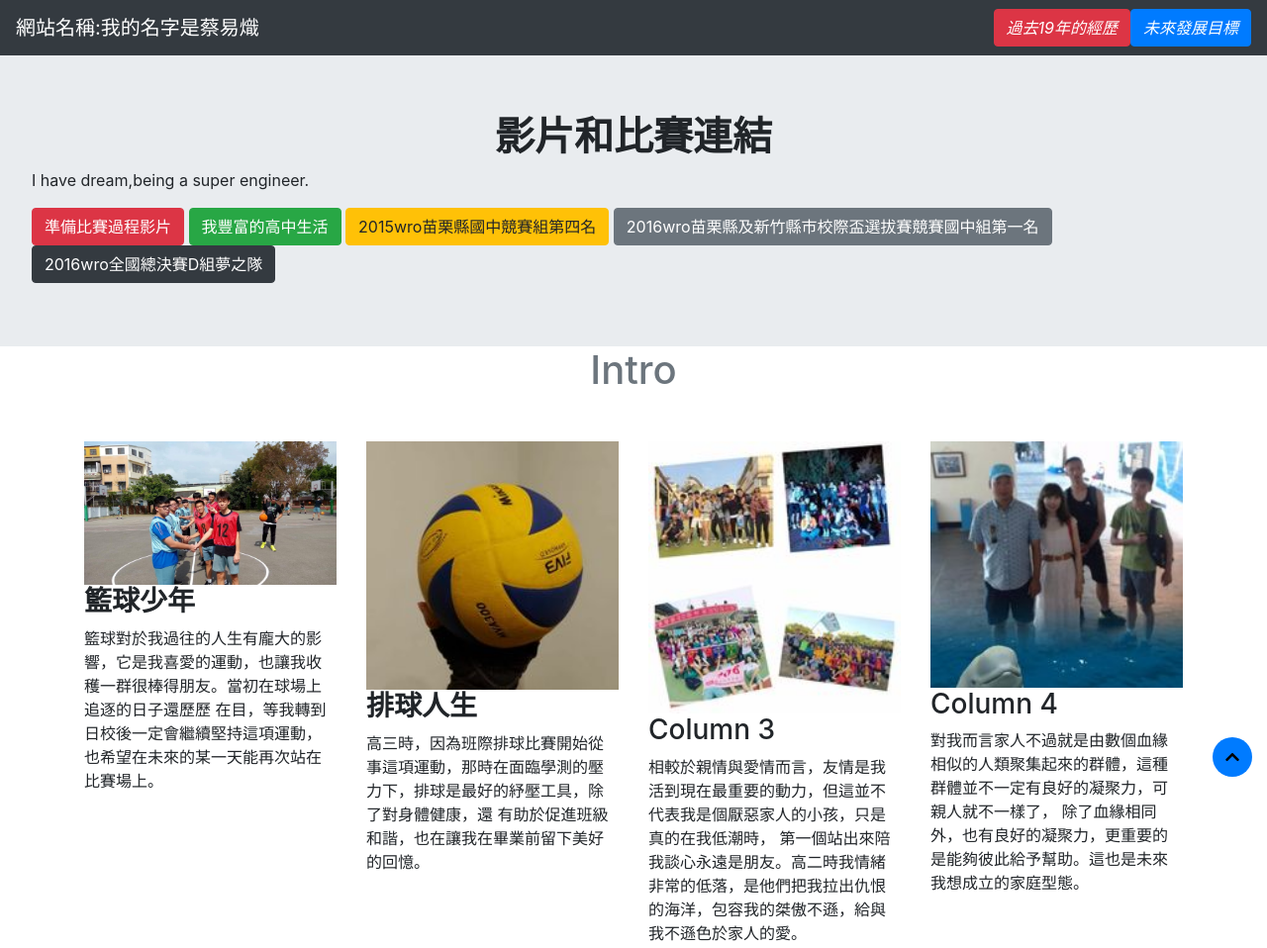
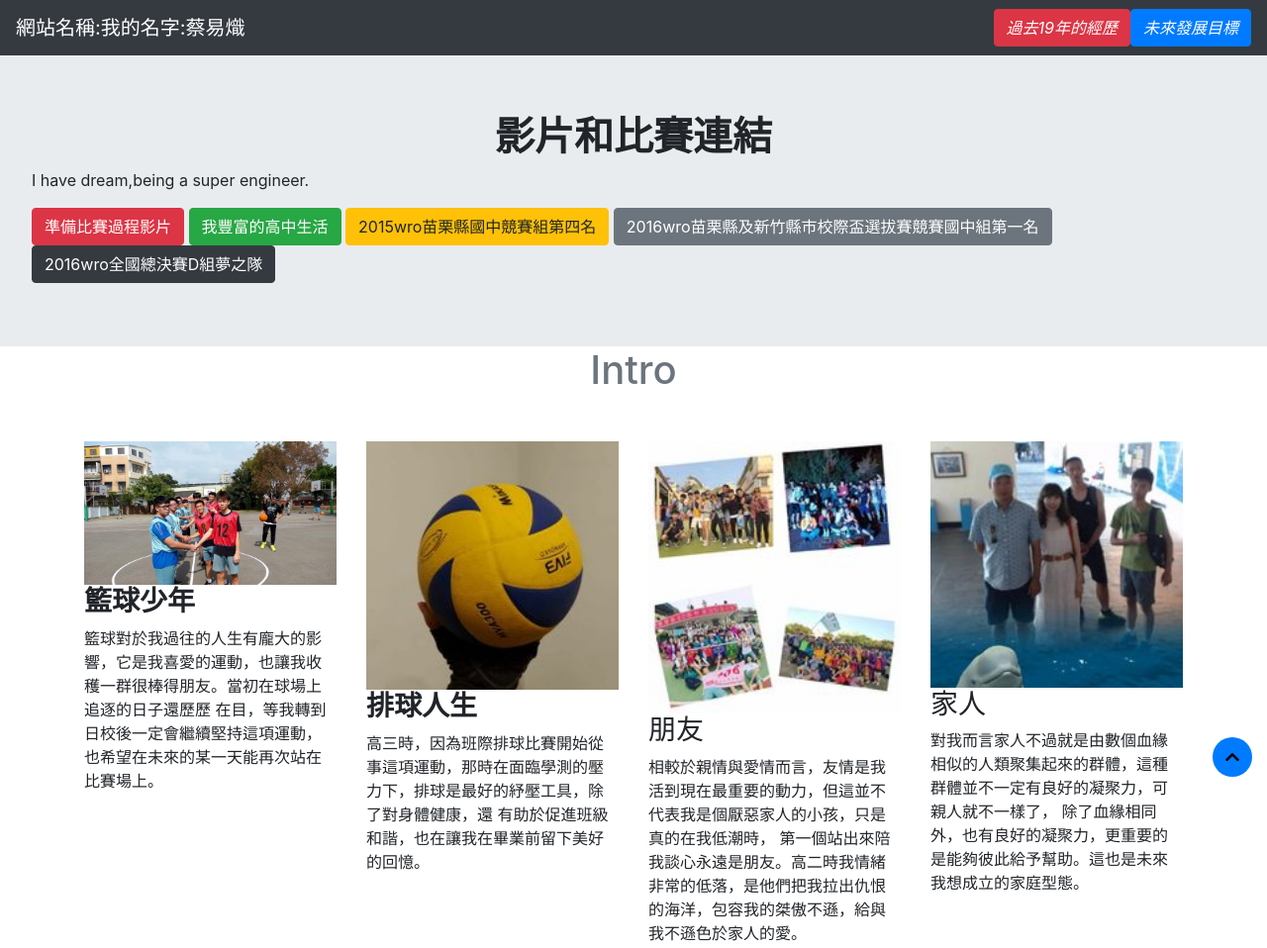
Before and after one commit to negrotsaitsai/works, a plain HTML site: page index.html in a window 1280 px wide. Shown: the top 958 px of the page at 99% size. Drawn offline with nearby package versions, Linux system fonts and the light colour scheme.

Commit message:
文字修改

```diff
--- a/index.html
+++ b/index.html
@@ -9,15 +9,11 @@
     </style>
     <meta charset="UTF-8">
     <meta name="viewport" content="width=device-width, initial-scale=1.0">
-    <title>轉學考書審</title>
+    <title>蔡易熾</title>
     <link rel="icon shortcut" href="./img/favicon.ico">
-    <!-- Bootstrap官方網站 https://getbootstrap.com/ -->
-    <!-- TODO: 連結Bootstrap.min.css -->
     <link rel="stylesheet" href="https://cdn.jsdelivr.net/npm/bootstrap@4.6.0/dist/css/bootstrap.min.css"
         integrity="sha384-B0vP5xmATw1+K9KRQjQERJvTumQW0nPEzvF6L/Z6nronJ3oUOFUFpCjEUQouq2+l" crossorigin="anonymous">
-    <!-- 連結fontawesome -->
     <link rel="stylesheet" href="https://cdnjs.cloudflare.com/ajax/libs/font-awesome/5.15.2/css/all.min.css">
-    <!-- 使用style.css -->
     <link rel="stylesheet" href="./css/style.css">
 
     <style>
@@ -37,10 +33,8 @@
 </head>
 
 <body>
-    <!-- 導覽列 -->
-    <!-- b4-元件名稱-default -->
     <nav class="navbar navbar-expand-sm navbar-dark bg-dark fixed-top">
-        <a class="navbar-brand" href="#">網站名稱:我的名字是蔡易熾</a>
+        <a class="navbar-brand" href="#">網站名稱:我的名字:蔡易熾</a>
         <button class="navbar-toggler d-lg-none" type="button" data-toggle="collapse" data-target="#collapsibleNavId"
             aria-controls="collapsibleNavId" aria-expanded="false" aria-label="Toggle navigation">
             <span class="navbar-toggler-icon"></span>
@@ -48,21 +42,16 @@
         <div class="collapse navbar-collapse" id="collapsibleNavId">
             <ul class="navbar-nav ml-auto">
                 <li class="nav-item">
-                    <!-- em+tab(把字體變斜體文字) -->
                     <a class="btn btn-danger" href="#section1"><em>過去19年的經歷</em></a>
                 </li>
                 <li class="nav-item">
-                    <!-- i+tab(把字體變斜體文字) -->
                     <a class="btn btn-primary" href="#section2"><i>未來發展目標</i></a>
                 </li>
             </ul>
         </div>
     </nav>
-    <!-- 導覽列end -->
-    <!-- header -->
     <header id="header" class="jumbotron">
         <div class="">
-            <!-- b+tab(粗體字) -->
             <h1><b>影片和比賽連結</b></h1>
             <p>I have dream,being a super engineer.</p>
 
@@ -80,23 +69,16 @@
         </div>
 
     </header>
-    <!-- header end -->
-    <!-- section1 -->
     <section id="section1" class="">
         <h1 class="section-title text-center text-secondary mb-5">Intro</h1>
         <div class="container">
-            <!-- TODO: 透過 row與col的網格排版 -->
-            <!-- row -->
             <div class="row">
-                <!-- column -->
                 <div class="col-md-3 col-sm-6 col-6">
                     <img src="./img/image1.jpg" class="w-100">
                     <h3> <b>籃球少年</b></h3>
                     <p>籃球對於我過往的人生有龐大的影響，它是我喜愛的運動，也讓我收穫一群很棒得朋友。當初在球場上追逐的日子還歷歷
                         在目，等我轉到日校後一定會繼續堅持這項運動，也希望在未來的某一天能再次站在比賽場上。</p>
                 </div>
-                <!-- column end -->
-                <!-- column -->
                 <div class="col-md-3 col-sm-6 col-6">
                     <img src="./img/image2.jpg" class="w-100">
                     <h3><b>排球人生</b></h3>
@@ -104,27 +86,21 @@
                         有助於促進班級和諧，也在讓我在畢業前留下美好的回憶。
                     </p>
                 </div>
-                <!-- column end -->
-                <!-- column -->
                 <div class="col-md-3 col-sm-6 col-6">
                     <img src="./img/image3.jpg" class="w-100">
-                    <h3>Column 3</h3>
+                    <h3>朋友</h3>
                     <p>相較於親情與愛情而言，友情是我活到現在最重要的動力，但這並不代表我是個厭惡家人的小孩，只是真的在我低潮時，
                         第一個站出來陪我談心永遠是朋友。高二時我情緒非常的低落，是他們把我拉出仇恨的海洋，包容我的桀傲不遜，給與
                         我不遜色於家人的愛。
                     </p>
                 </div>
-                <!-- column end -->
-                <!-- column -->
                 <div class="col-md-3 col-sm-6 col-6">
                     <img src="./img/image4.jpg" class="w-100">
-                    <h3>Column 4</h3>
+                    <h3>家人</h3>
                     <p>對我而言家人不過就是由數個血緣相似的人類聚集起來的群體，這種群體並不一定有良好的凝聚力，可親人就不一樣了，
                         除了血緣相同外，也有良好的凝聚力，更重要的是能夠彼此給予幫助。這也是未來我想成立的家庭型態。
                     </p>
                 </div>
-                <!-- column end -->
-                <!-- column -->
                 <div class="col-md-12 col-sm-6">
                     <img src="./img/image5.png" class="w-100">
                     <p><a href="https://www.google.com/url?sa=i&url=https%3A%2F%2Fwww.lanrentuku.com%2Fsucai%2F53696.html&psig=AOvVaw2Xbvr8ZXpKFwxYPwBmxCy6&ust=1615533338136000&source=images&cd=vfe&ved=0CAYQjRxqFwoTCMDVkb7Zp-8CFQAAAAAdAAAAABAE"
@@ -145,12 +121,7 @@
                     </ul>
                     </p>
                 </div>
-
-                <!-- column end -->
             </div>
-            <!-- row end -->
-            <!-- TODO: 設定此區塊距離上方0~5倍margin (留白)-->
-            <!-- TODO: Ctrl + D 修正排版在md時六個排一排 sm三個排一排 sm以下兩個排一排-->
             <div class="row mt-5">
                 <div class="col-md-2 col-sm-4 col-6 text-center">
                     <i class="fas fa-hiking fa-2x text-secondary" aria-hidden="true"></i>
@@ -183,16 +154,11 @@
                 <h3>return top</h3>
             </a>
     </section>
-    <!-- section1 end -->
-    <!-- section2 -->
     <section id="section2" class="py-5 bg-secondary text-white">
         <div class="container">
             <h1 class="section-title mb-5 text-center">Feature</h1>
-            <!-- TODO: 設定row內的區塊置中對齊 -->
-            <!-- justify-content-center位址至中,text-center文字至中 -->
             <div class="row justify-content-center">
                 <div class="col-sm-10 col-md-8">
-                    <!-- TODO: 為article1 article2 設置collapse互動方式 -->
                     <button class="btn btn-primary">The next three years</button>
 
                     <article class="my-3" id="article1">
@@ -210,12 +176,6 @@
 
                         </ul>
                     </article>
-                    <!-- 導覽按鈕 -->
-
-                    <!-- TODO: 為article3 article4 設置tab互動方式 -->
-
-                    <!-- TODO: 崁入一個youtube影片 https://www.youtube.com/watch?v=gwDoRPcPxtc -->
-
                 </div>
             </div>
         </div>
@@ -223,18 +183,12 @@
             <a class="btn btn-primary" href="#header">
                 <h3>return top</h3>
     </section>
-    <!-- section2 end -->
-    <!-- modalSection end -->
     <button id="goBackBtn" class="bg-primary">
         <i class="fas fa-chevron-up"></i>
     </button>
-
-
-    <!-- 引用jquery.min.js -->
     <script src="https://cdnjs.cloudflare.com/ajax/libs/jquery/3.5.1/jquery.min.js"></script>
     <script src="https://cdn.jsdelivr.net/npm/popper.js@1.16.1/dist/umd/popper.min.js"></script>
     <script src="https://cdn.jsdelivr.net/npm/bootstrap@4.6.0/dist/js/bootstrap.min.js"></script>
-    <!-- 連結網頁主程式 -->
     <script src="./js/main.js"></script>
 </body>
 
```
